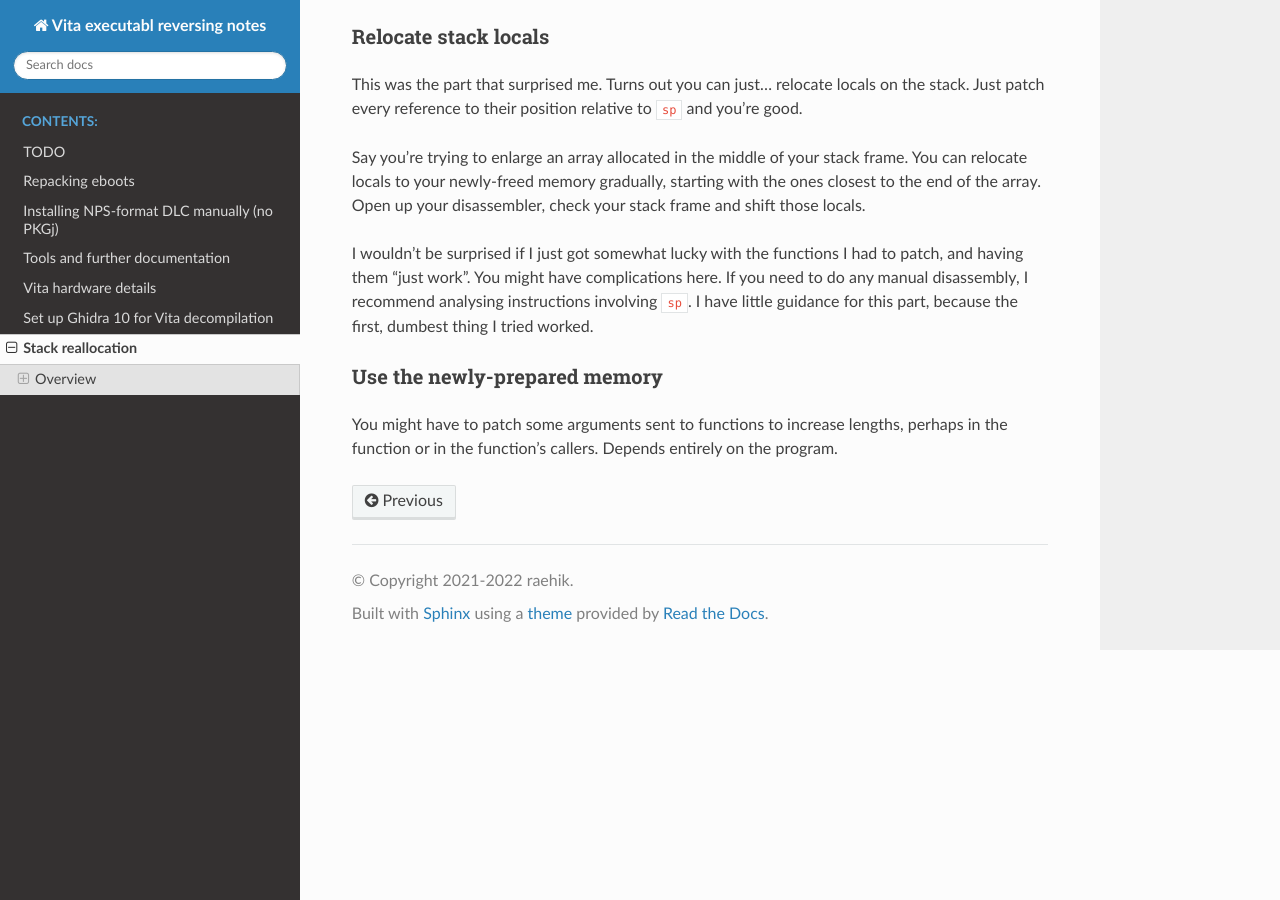
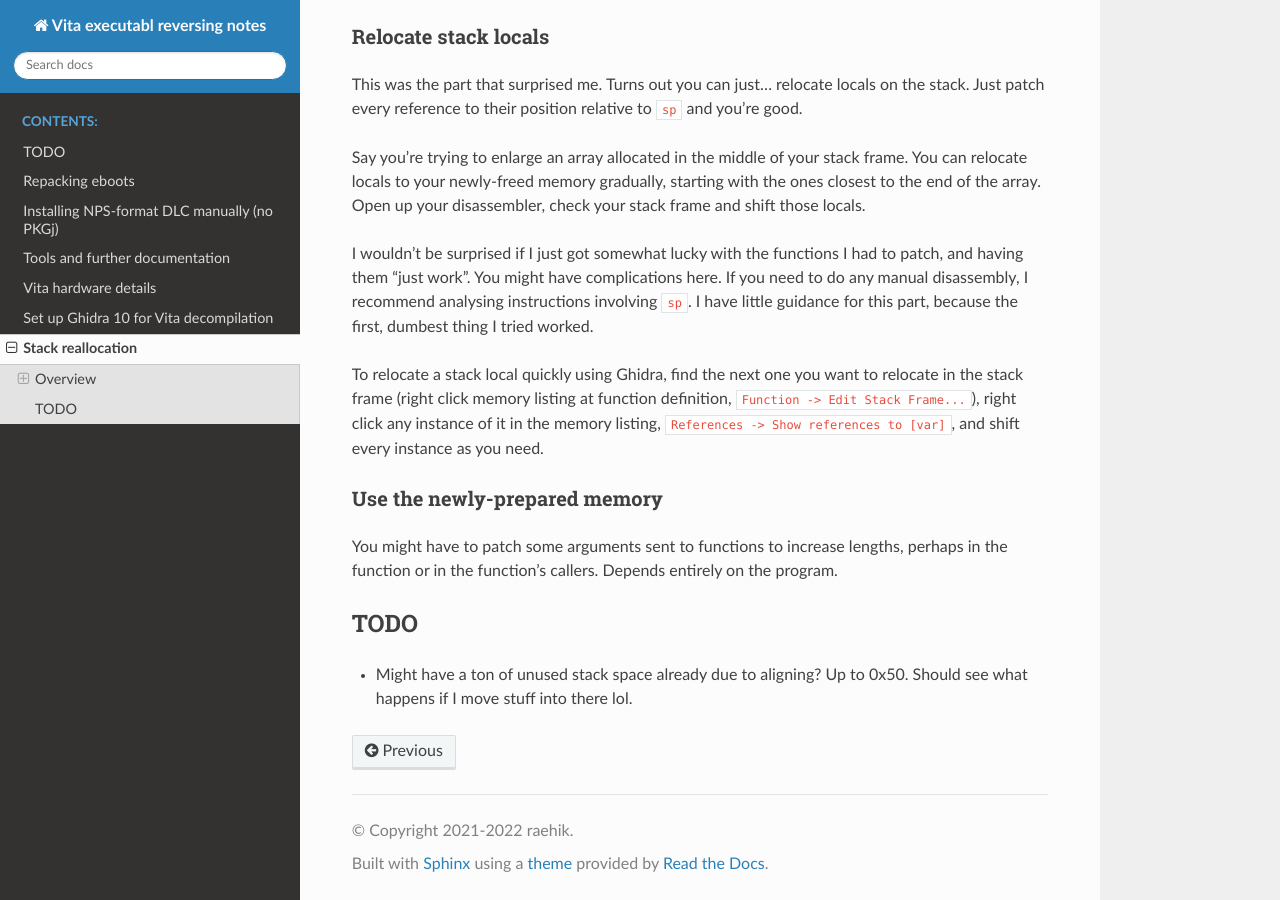
Before and after one commit to raehik/psv-elf-hacking, a Sphinx documentation site: the page built from source/stack-reallocation.rst, in a window 1280 px wide and 900 px high, scrolled down 2210 px. Built offline with Sphinx 7.4.7 and the Read the Docs theme 2.0.0, drawn with Linux system fonts in a browser that asks for light colours.

Commit message:
Stack reallocation: bit more

```diff
--- a/source/stack-reallocation.rst
+++ b/source/stack-reallocation.rst
@@ -118,6 +118,12 @@ need to do any manual disassembly, I recommend analysing instructions involving
 ``sp``. I have little guidance for this part, because the first, dumbest thing I
 tried worked.
 
+To relocate a stack local quickly using Ghidra, find the next one you want to
+relocate in the stack frame (right click memory listing at function definition,
+``Function -> Edit Stack Frame...``), right click any instance of it in the
+memory listing, ``References -> Show references to [var]``, and shift every
+instance as you need.
+
 
 Use the newly-prepared memory
 ^^^^^^^^^^^^^^^^^^^^^^^^^^^^^
@@ -125,3 +131,10 @@ Use the newly-prepared memory
 You might have to patch some arguments sent to functions to increase lengths,
 perhaps in the function or in the function's callers. Depends entirely on the
 program.
+
+
+TODO
+----
+
+* Might have a ton of unused stack space already due to aligning? Up to 0x50.
+  Should see what happens if I move stuff into there lol.
```
